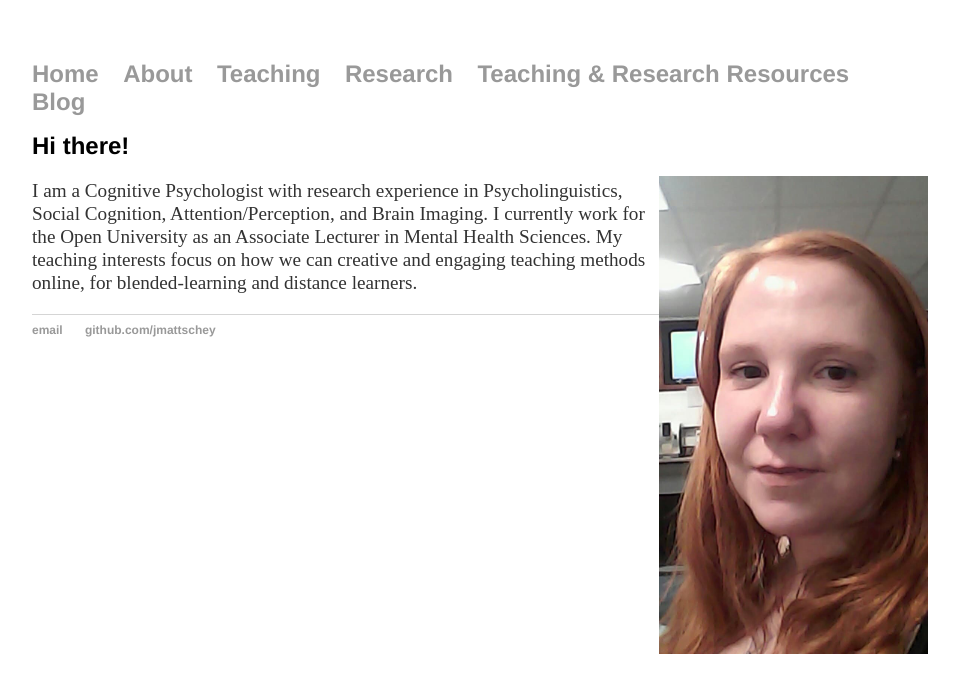
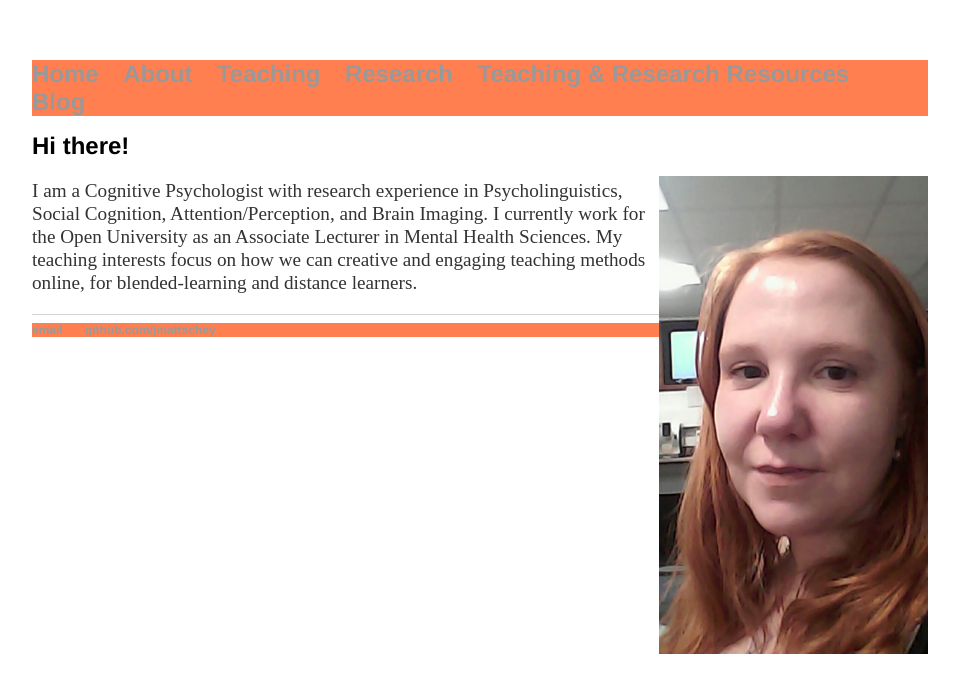
Before and after one commit to jmattschey/jmattschey.github.io, a Jekyll site: the page built from index.html, in a window 1280 px wide. Shown: the top 693 px of the page, without its empty margins (160-1119 px from the left). Built offline with Jekyll 4.4.1, drawn with Linux system fonts in a browser that asks for light colours.

Commit message:
Update main.css

```diff
--- a/css/main.css
+++ b/css/main.css
@@ -7,6 +7,7 @@ nav ul, footer ul {
     padding: 0px;
     list-style: none;
     font-weight: bold;
+    background-color: coral;
 }
 
 nav ul li, footer ul li {
```
